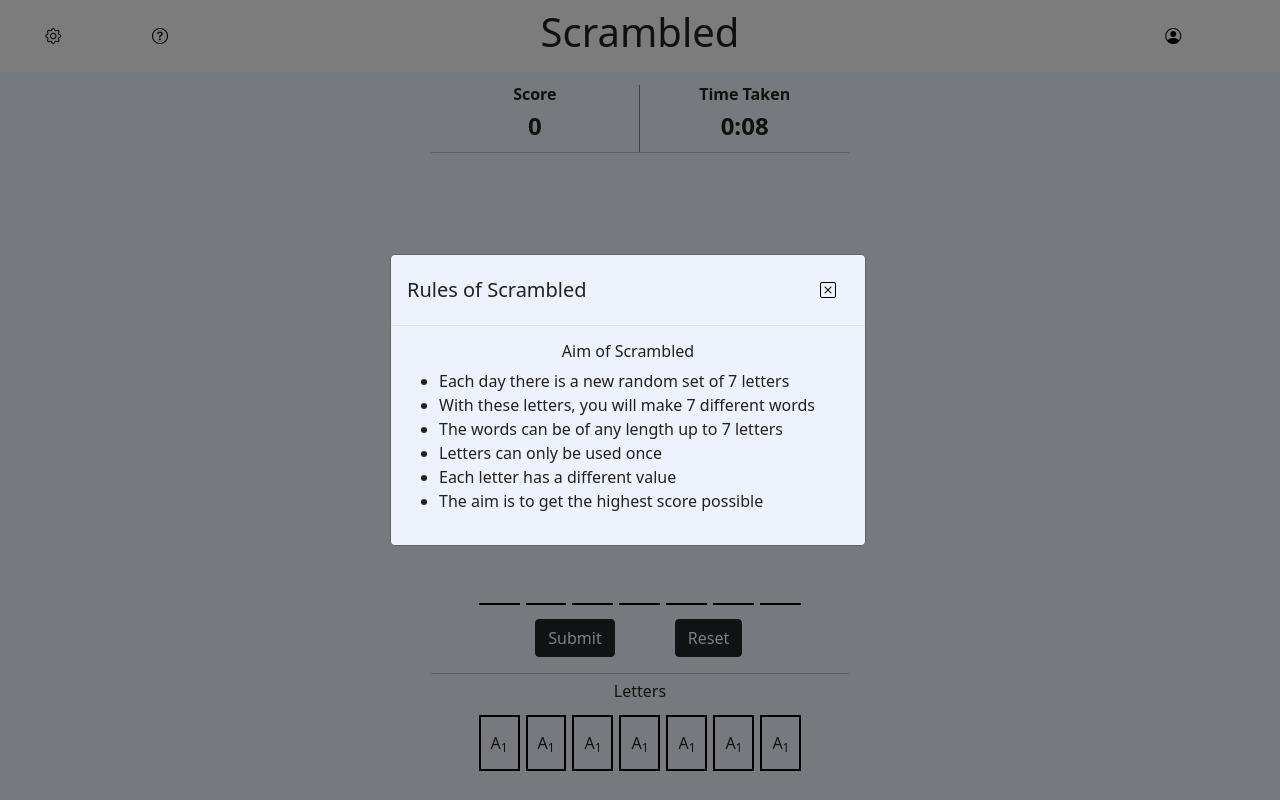
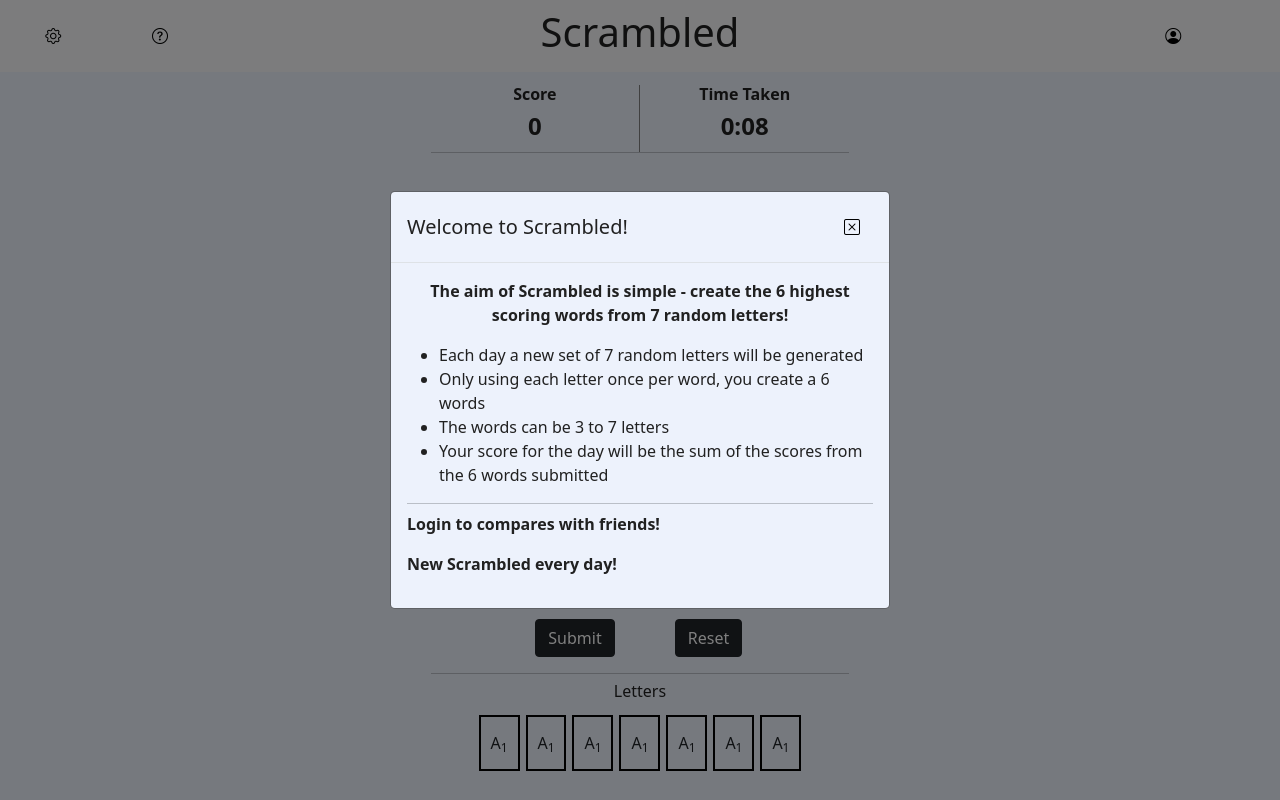
Before and after one commit to benvarian/CITS3403-Project, a Flask app: page / in a window 1280 px wide, after a click that opens the changed part. Run offline with Flask 2, Linux system fonts and the light colour scheme; parts of the project's set-up code (start-up, migrations or seed data) failed here and were passed over; some libraries are stand-ins or nearby versions.

Commit message:
Rules Modal Changes

```diff
--- a/scrambled/app/static/app.js
+++ b/scrambled/app/static/app.js
@@ -93,12 +93,12 @@ function init() {
             rowNum = parseInt(getCookie("rowNum"));
             loadPreviousWords();
             updateScore(getCookie("score"));
-            if(rowNum > 6) {
-                finishedGame();
-            }
         }
     }
     timer = startTimer(timeTaken);
+    if(rowNum == 6) {
+        finishedGame();
+    }
 }
 
 // Creates the table to for the submitted words
@@ -193,6 +193,9 @@ function submitWord() {
             }
             words[rowNum] = wordGuess;
             rowNum++;
+            if(rowNum == 6) {
+                finishedGame();
+            }
 
             createCookie("words", words);
             createCookie("score", score);
--- a/scrambled/app/static/css/style.css
+++ b/scrambled/app/static/css/style.css
@@ -58,6 +58,11 @@ nav {
   color:white;
   text-align:center;
   height: 7vh;
+}
+
+p i {
+  float:right;
+  position:relative;
 }
 
 .buttonMargins {
--- a/scrambled/app/templates/base.html
+++ b/scrambled/app/templates/base.html
@@ -110,28 +110,30 @@
     </div>
 
     <!--Rules Modal-->
-    <div class="modal row" id="rulesModal" tabindex="-1" role="dialog">
+    <div class="modal row gx-0" id="rulesModal" tabindex="-1" role="dialog">
       <div
         class="modal-dialog modal-dialog-centered modal-dialog-scrollable"
         role="document"
       >
         <div class="modal-content">
           <div class="modal-header">
-            <h5 class="modal-title">Rules of Scrambled</h5>
+            <h5 class="modal-title">Welcome to Scrambled!</h5>
             <button class="btn" data-bs-dismiss="modal">
               <span class="bi bi-x-square squareColor-light" id="squareColor2"></span>
             </button>
           </div>
           <div class="modal-body">
-            <h6>Aim of Scrambled</h6>
+            <p class="title"><b>The aim of Scrambled is simple - create the 6 highest scoring words from 7 random letters!</b></p>
             <ul>
-              <li>Each day there is a new random set of 7 letters</li>
-              <li>With these letters, you will make 7 different words</li>
-              <li>The words can be of any length up to 7 letters</li>
-              <li>Letters can only be used once</li>
-              <li>Each letter has a different value</li>
-              <li>The aim is to get the highest score possible</li>
+              <li>Each day a new set of 7 random letters will be generated</li>
+              <li>Only using each letter once per word, you create a 6 words</li>
+              <li>The words can be 3 to 7 letters</li>
+              <li>Your score for the day will be the sum of the scores from the 6 words submitted</li>
             </ul>
+            <hr>
+            <p><b>Login to compares with friends!</b></p>
+            <p><b>New Scrambled every day!</b></p>
+
           </div>
         </div>
       </div>
--- a/scrambled/app/templates/index.html
+++ b/scrambled/app/templates/index.html
@@ -79,9 +79,15 @@
         <h6 class="title">Time Taken:</h6>
         <h4 class='title' id="finishedTime"></h4>
         <br>
-        <a class="title">
-          Login to compare with friends!
-        </a>
+        <hr>
+        <div class="col-6 border-right">
+          <h6 class="title">Time Until Next Scrambled!</h6>
+          <h4 class="title">Time</h4>
+        </div>
+        <div class="col-6">
+          <h6 class="title">Login to share with friends!</h6>
+          <button class="title btn">Login!</button>
+        </div>
       </div>
     </div>
   </div>
```
